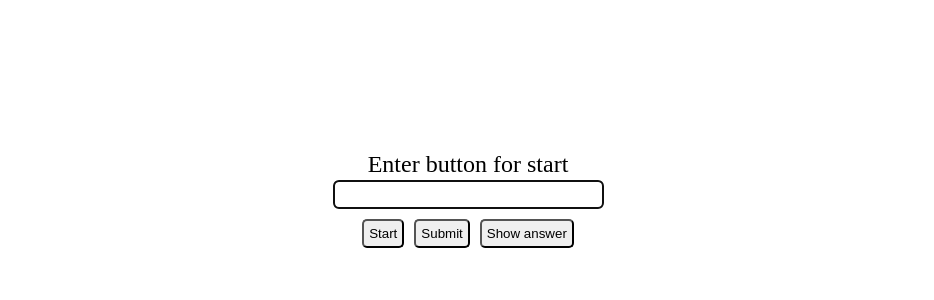
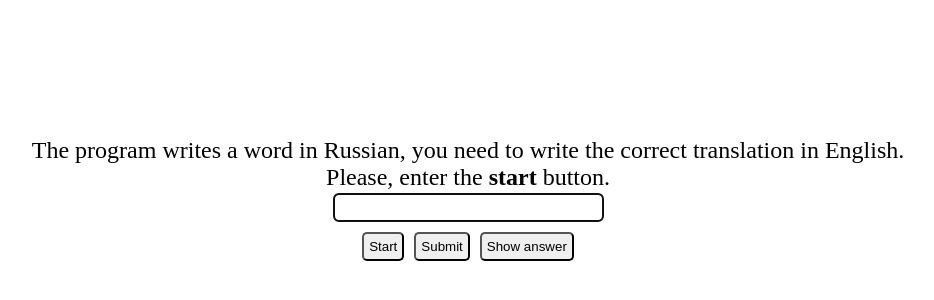
Before and after one commit to ArtyomSukiasyan/English-sipmle-quiz, a plain HTML site: page index.html in a window 1280 px wide. Shown: the part 156-456 px from the top of the page, without its empty margins (172-1106 px from the left). Drawn offline with Linux system fonts and the light colour scheme.

Commit message:
feat: Add description in html file

```diff
--- a/index.html
+++ b/index.html
@@ -9,8 +9,9 @@
   </head>
   <body>
     <div class="container">
+      <section>The program writes a word in Russian, you need to write the correct translation in English.</section>
       <section>
-        <p id="question">Enter button for start</p>
+        <p id="question">Please, enter the <b>start</b> button.</p>
       </section>
       <section>
         <input type="text" id="answer" size="30" autofocus/>
```
